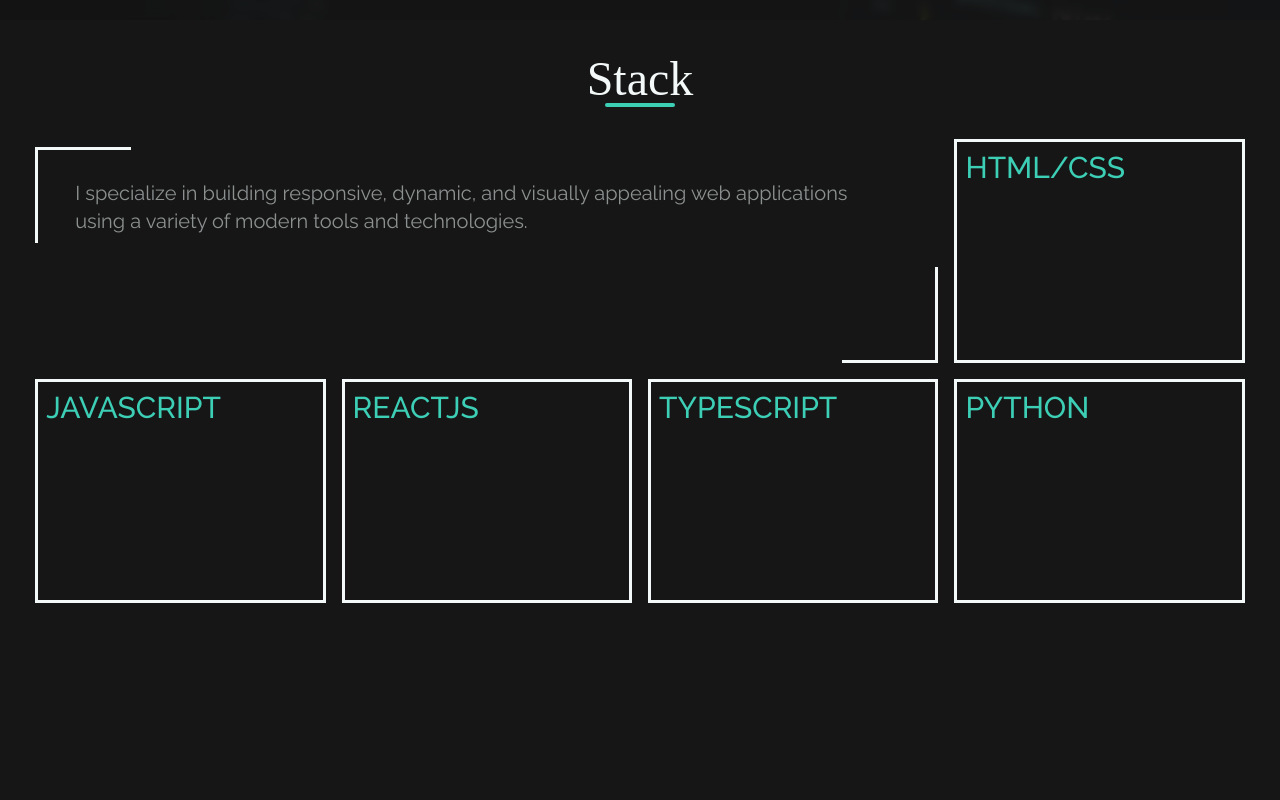
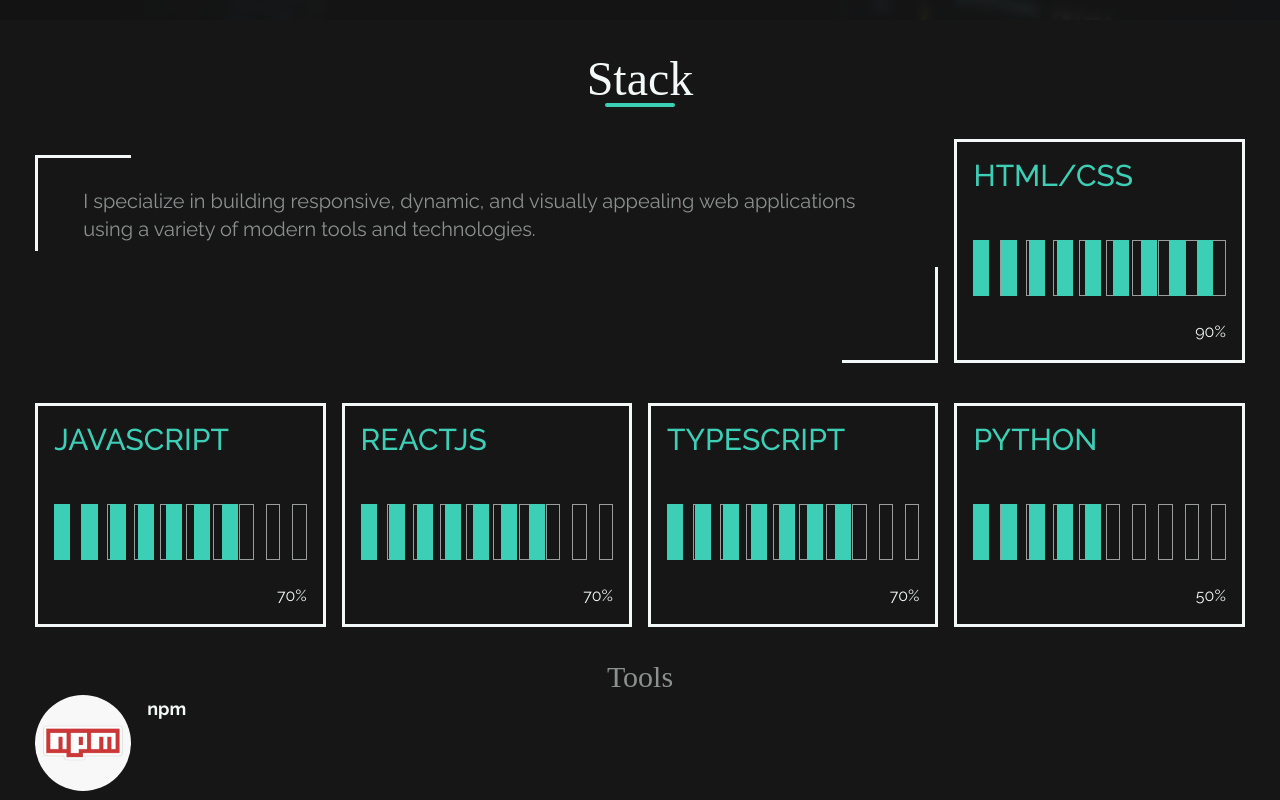
Before and after one commit to Joylinton04/portfolio-website, a React (Vite) app: page / in a window 1280 px wide. Shown: the part 780-1580 px from the top of the page. Built offline with nearby package versions, Linux system fonts and the light colour scheme; a web font is replaced by a local one.

Commit message:
stack with tools section

```diff
--- a/src/main/home/Home.tsx
+++ b/src/main/home/Home.tsx
@@ -9,7 +9,6 @@ type prop = {
 const BackgroundLayout = ({ children }: prop) => {
   return (
     <div className="relative min-h-screen bg-dark">
-      {/* Background image with overlay */}
       <div
         className="absolute inset-0 z-0"
         style={{
@@ -21,7 +20,6 @@ const BackgroundLayout = ({ children }: prop) => {
         {/* Overlay with blur - reduced opacity */}
         <div className="absolute inset-0 bg-[#161616]/90 ssm:bg-[#161616]/60 backdrop-blur-sm" />
       </div>
-      {/* Content */}
       <div className="relative z-10">{children}</div>
     </div>
   );
--- a/src/main/home/Stack.tsx
+++ b/src/main/home/Stack.tsx
@@ -1,13 +1,30 @@
-import React from "react";
+import npmSticker from "../../assets/npm.jpg";
 
-const LevelUI = () => {
+type LevelUIProps = {
+  length: number;
+};
+
+const LevelUI: React.FC<LevelUIProps> = ({ length }) => {
   return (
-  <div>
-    {
-
-    }
-  </div>
-  )
+    <div className="flex flex-col">
+      <div>
+        <div className="flex space-x-3 mb-6 absolute">
+          {[...Array(length)].map((_, index) => (
+            <div key={index} className="h-[3.5rem] w-[1rem] bg-highlight"></div>
+          ))}
+        </div>
+        <div className="flex space-x-3 mb-6">
+          {[...Array(10)].map((_, index) => (
+            <div
+              key={index}
+              className="h-[3.5rem] w-[1rem] border border-soft"
+            ></div>
+          ))}
+        </div>
+      </div>
+      <span className="text-title text-end">{length}0%</span>
+    </div>
+  );
 };
 
 const Stack = () => {
@@ -17,8 +34,8 @@ const Stack = () => {
         <span className="text-5xl">Stack</span>
         <div className="h-1 w-[70px] block bg-highlight rounded"></div>
       </h1>
-      <div className="grid grid-cols-4 gap-4 mt-8 relative">
-        <div className="h-56 p-2 col-span-3 relative">
+      <div className="grid grid-cols-4 gap-4 gap-y-10 mt-8 relative">
+        <div className="h-56 p-4 col-span-3 relative">
           <div className="bg-title w-24 h-[0.2rem] absolute left-0"></div>
           <div className="bg-title w-[0.2rem] h-24 absolute left-0"></div>
           <div className="bg-title w-[0.2rem] h-24 absolute bottom-0 right-0"></div>
@@ -28,21 +45,41 @@ const Stack = () => {
             web applications using a variety of modern tools and technologies.
           </div>
         </div>
-        <div className="h-56 p-2 border-[3px] border-title">
+        <div className="h-56 p-4 border-[3px] border-title flex flex-col justify-between">
           <h1 className="text-highlight text-3xl font-medium">HTML/CSS</h1>
-          <LevelUI />
+          <LevelUI length={9} />
         </div>
-        <div className="h-56 p-2 border-[3px] border-title">
+        <div className="h-56 p-4 border-[3px] border-title flex flex-col justify-between">
           <h1 className="text-highlight text-3xl font-medium">JAVASCRIPT</h1>
+          <LevelUI length={7} />
         </div>
-        <div className="h-56 p-2 border-[3px] border-title">
+        <div className="h-56 p-4 border-[3px] border-title flex flex-col justify-between">
           <h1 className="text-highlight text-3xl font-medium">REACTJS</h1>
+          <LevelUI length={7} />
         </div>
-        <div className="h-56 p-2 border-[3px] border-title">
+        <div className="h-56 p-4 border-[3px] border-title flex flex-col justify-between">
           <h1 className="text-highlight text-3xl font-medium">TYPESCRIPT</h1>
+          <LevelUI length={7} />
         </div>
-        <div className="h-56 p-2 border-[3px] border-title">
+        <div className="h-56 p-4 border-[3px] border-title flex flex-col justify-between">
           <h1 className="text-highlight text-3xl font-medium">PYTHON</h1>
+          <LevelUI length={5} />
+        </div>
+      </div>
+      {/* tools */}
+      <div>
+        <h1 className="text-3xl text-center font-heading mt-8">Tools</h1>
+        <div className="font-body text-lg font-bold">
+          <div>
+            <div className="flex gap-4">
+              <img
+                src={npmSticker}
+                alt="npm"
+                className="w-24 h-24 rounded-full"
+              />
+              <span className="text-title">npm</span>
+            </div>
+          </div>
         </div>
       </div>
     </div>
```
Also changed, not shown: src/assets/npm.jpg (added).
